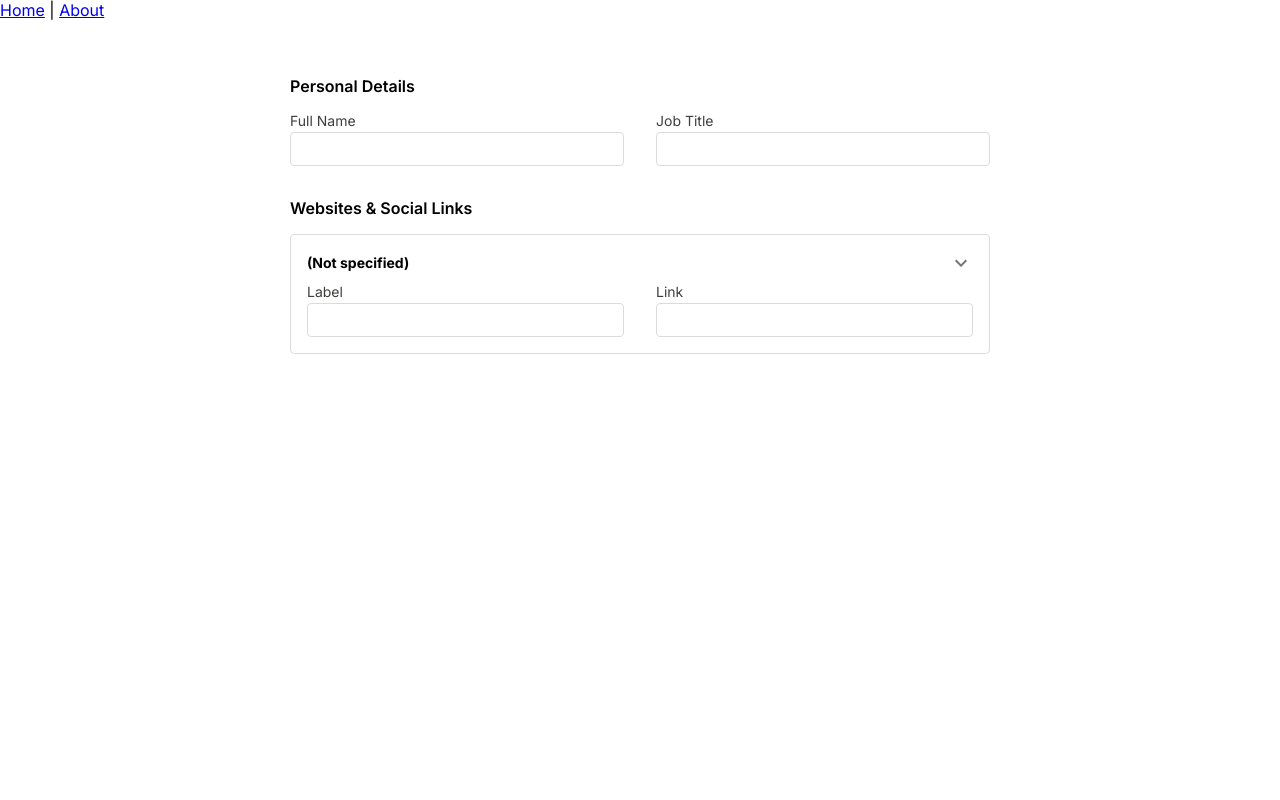
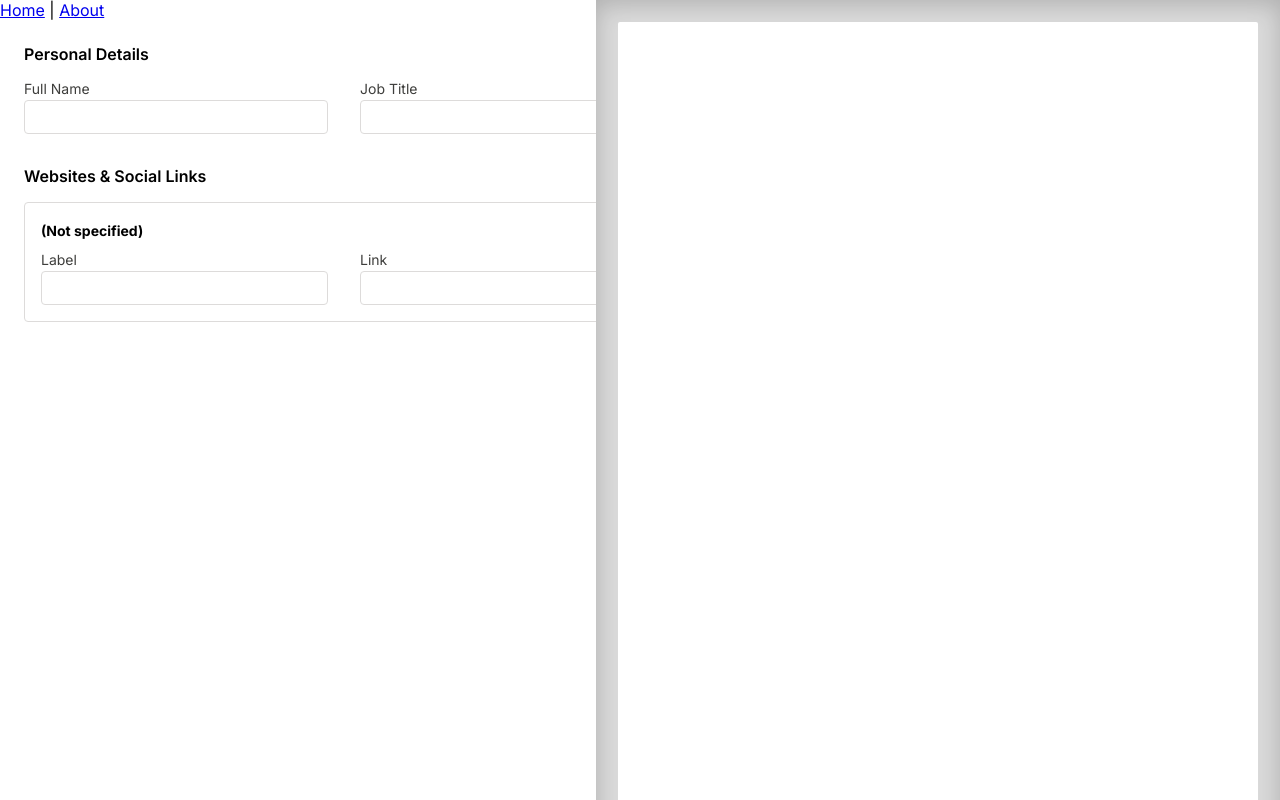
Before and after one commit to LivaRaita/resume-web-templates, a Vue app: page /resume/edit in a window 1280 px wide. Built offline with nearby package versions, Linux system fonts and the light colour scheme.

Commit message:
add experiments with new layout

```diff
--- a/package.json
+++ b/package.json
@@ -11,7 +11,7 @@
 		"core-js": "^3.6.5",
 		"vue": "^2.6.11",
 		"vue-router": "^3.2.0",
-		"vuex": "^3.4.0"
+		"vuex": "^3.5.1"
 	},
 	"devDependencies": {
 		"@vue/cli-plugin-babel": "~4.4.0",
--- a/src/store/index.js
+++ b/src/store/index.js
@@ -4,7 +4,11 @@ import Vuex from "vuex";
 Vue.use(Vuex);
 
 export default new Vuex.Store({
-  state: {},
+  state: {
+    cvTemplate: {
+      fullName: ""
+    }
+  },
   mutations: {},
   actions: {},
   modules: {}
--- a/src/views/ResumeEdit.vue
+++ b/src/views/ResumeEdit.vue
@@ -1,11 +1,12 @@
 <template>
-  <div class="container">
+  <div class="wrapper">
+    <div class="form-container">
       <div class="resume-section">
         <h3 class="group-heading">Personal Details</h3>
         <div class="row">
           <div class="form-group">
             <label for="">Full Name</label>
-          <input type="text" />
+            <input type="text" v-model="fullName" />
           </div>
           <div class="form-group">
             <label for="">Job Title</label>
@@ -46,13 +47,39 @@
         </div>
       </div>
     </div>
+    <div class="preview">
+      <div class="resume-peview-wrapper">
+        <div class="resume-preview">
+          <div class="resume-content">
+            <h1>{{ fullName }}</h1>
+          </div>
+        </div>
+      </div>
+    </div>
+  </div>
 </template>
 
 <script>
-export default {};
+export default {
+  data() {
+    return {
+      fullName: ""
+    };
+  }
+};
 </script>
 
 <style>
+.wrapper {
+  display: flex;
+}
+.form-container {
+  display: flex;
+  flex-direction: column;
+  width: 50%;
+  padding: 24px;
+  max-width: 700px;
+}
 .section-top h2 {
   font-size: 14px;
   line-height: 20px;
@@ -101,4 +128,40 @@ export default {};
   border-radius: 4px;
   padding: 16px;
 }
+
+.preview {
+  position: fixed;
+  right: 0;
+  top: 0;
+  width: 50%;
+  height: 100%;
+  background: #dadada;
+  box-shadow: inset 0px 4px 24px rgba(0, 0, 0, 0.2);
+  padding: 22px;
+  overflow-y: scroll;
+}
+/* .resume-peview-wapper {
+
+} */
+
+.resume-preview {
+  position: relative;
+  width: 100%;
+  padding-top: 129%;
+  background-color: white;
+  border-radius: 2px;
+  margin-right: 22px;
+  margin-bottom: 24px;
+}
+
+.resume-content {
+  position: absolute;
+  top: 45px;
+  left: 44px;
+}
+
+.resume-content h1 {
+  font-size: calc(14px + (26 - 14) * ((100vw - 300px) / (1600 - 300)));
+  line-height: calc(1.3em + (1.5 - 1.2) * ((100vw - 300px) / (1600 - 300)));
+}
 </style>
```
Lines whose indentation alone changed are shown as unchanged.
